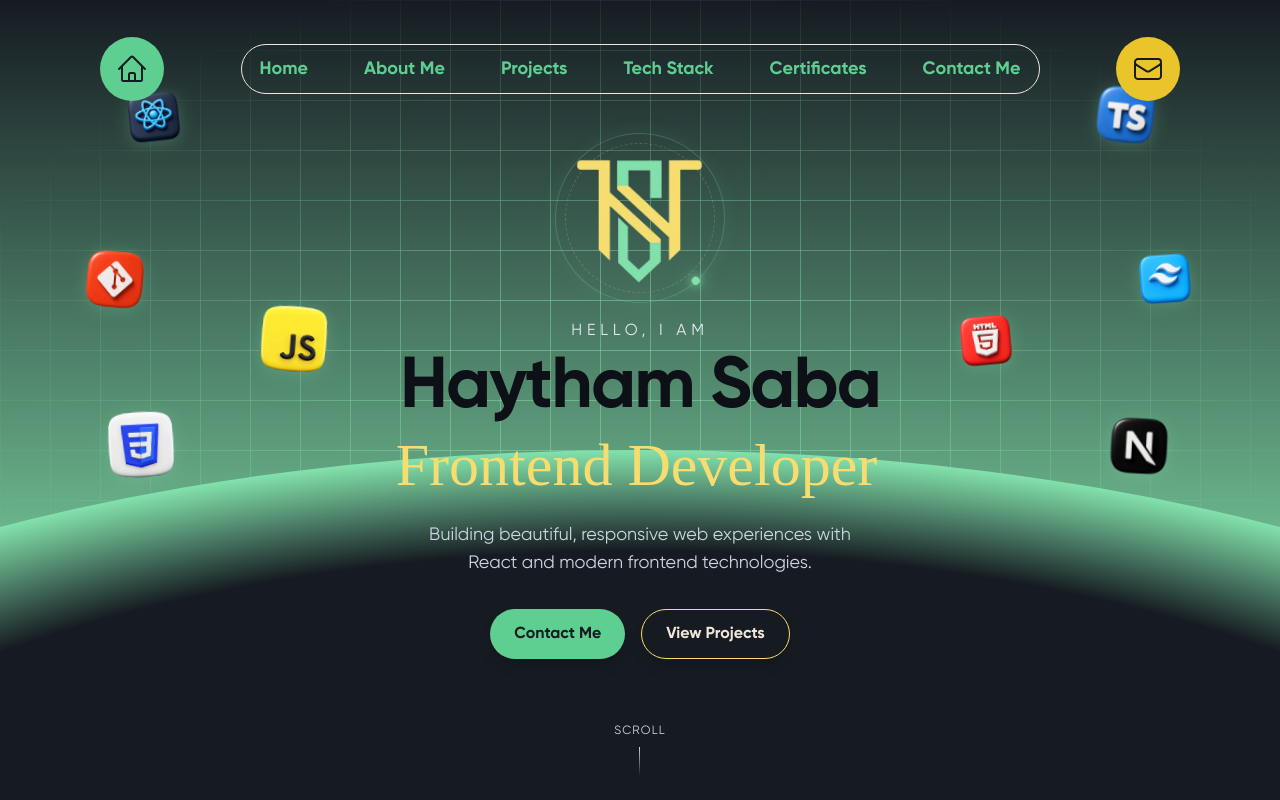
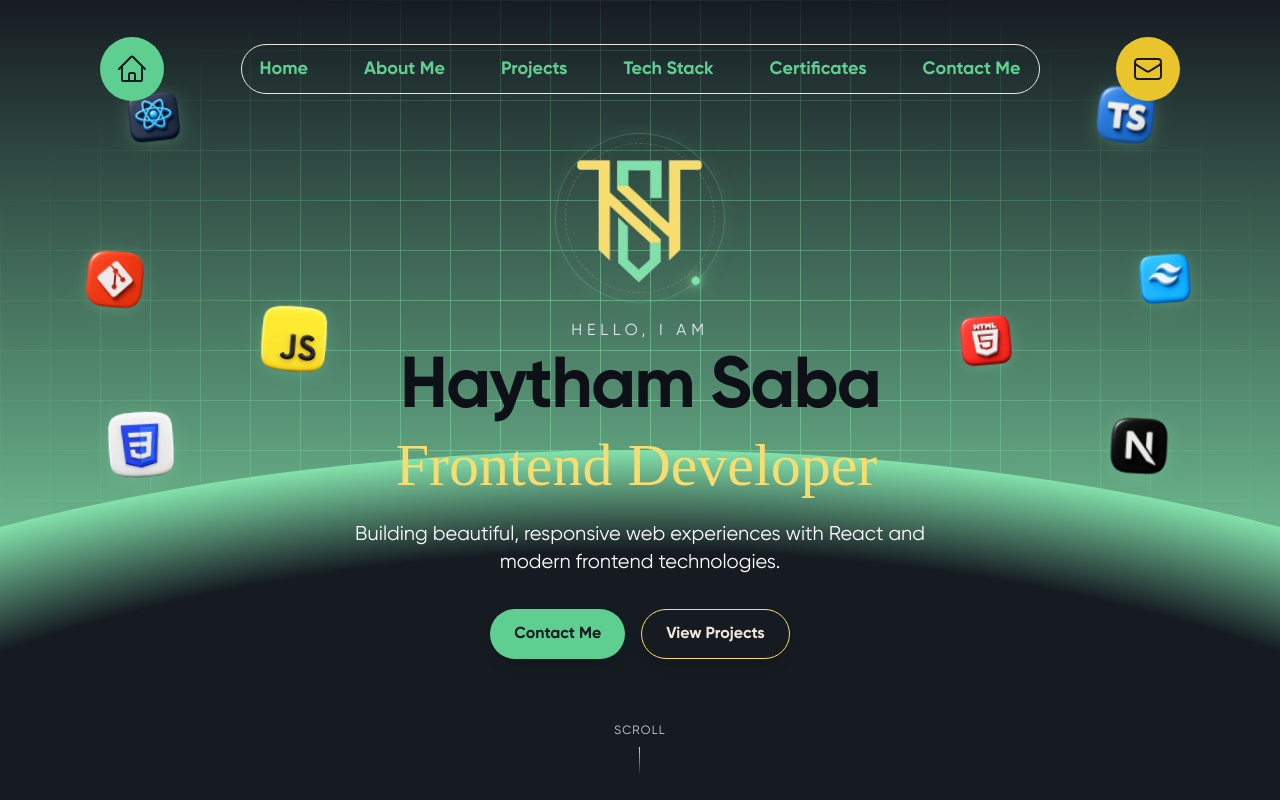
Before and after one commit to HaythamSaba/reactPortfolio, a React (Vite) app: page / in a window 1280 px wide. Shown: the top 800 px of the page. Built offline with nearby package versions, Linux system fonts and the light colour scheme; a web font is replaced by a local one.

Commit message:
fixing hero description

```diff
--- a/src/components/sections/Hero.jsx
+++ b/src/components/sections/Hero.jsx
@@ -82,7 +82,7 @@ function Hero() {
 
           {/* Description */}
           <motion.p
-            className="text-base md:text-lg text-slate-300 max-w-md leading-relaxed mb-8"
+            className="text-base md:text-xl text-white max-w-xl mb-8"
             initial={{ opacity: 0, filter: "blur(8px)", y: 10 }}
             animate={{ opacity: 1, filter: "blur(0px)", y: 0 }}
             transition={{ delay: 3.0, duration: 0.9, ease: "easeOut" }}
```
